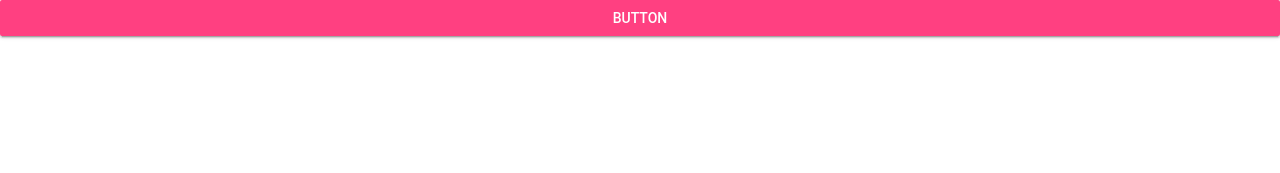
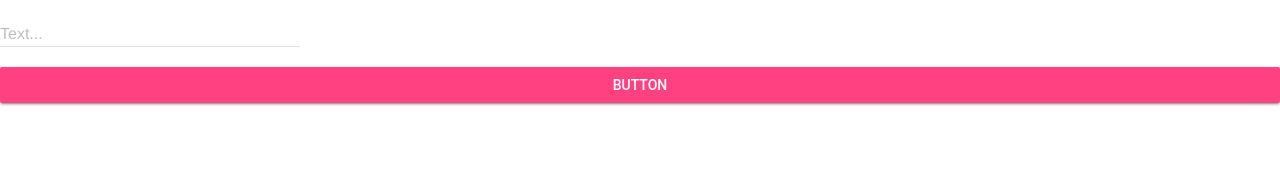
Before and after one commit to Titus-diceman/ICS2O-unit-1-05-html-MDL, a plain HTML site: page index.html in a window 1280 px wide. Drawn offline with nearby package versions, Linux system fonts and the light colour scheme.

Commit message:
added code

```diff
--- a/index.html
+++ b/index.html
@@ -5,7 +5,7 @@
     <meta charset="utf-8">
     <meta name="description" content="My first webpage, with MDL">
     <meta name="keywords" content="mths, ics2o">
-    <meta name="author" content="Mr. Coxall">
+    <meta name="author" content="Titus Diemcman>
     <meta name="viewport" content="width=device-width, initial-scale=1.0">
     <link rel="stylesheet" href="https://fonts.googleapis.com/icon?family=Material+Icons">
     <link rel="stylesheet" href="https://code.getmdl.io/1.3.0/material.indigo-pink.min.css">
@@ -14,9 +14,22 @@
   <body>
     <script defer src="https://code.getmdl.io/1.3.0/material.min.js"></script>
     <div class = "mdl-layout mdl-js-layout mdl-layout--fixed-header">
-   <!-- Accent-colored raised button with ripple -->
+  <!-- Textfield with Floating Label -->
+<form action="#">
+  <div class="mdl-textfield mdl-js-textfield mdl-textfield--floating-label">
+    <input class="mdl-textfield__input" type="text" id="sample3">
+    <label class="mdl-textfield__label" for="sample3">Text...</label>
+  </div>
+</form>
+      <!-- Accent-colored raised button with ripple -->
 <button class="mdl-button mdl-js-button mdl-button--raised mdl-js-ripple-effect mdl-button--accent">
   Button
+  <!-- Textfield with Floating Label -->
+<form action="#">
+  <div class="mdl-textfield mdl-js-textfield mdl-textfield--floating-label">
+    <input class="mdl-textfield__input" type="text" id="sample3">
+    <label class="mdl-textfield__label" for="sample3">Text...</label>
+  </div>
+</form>
 </button>
-  </body>
 </html>
```
